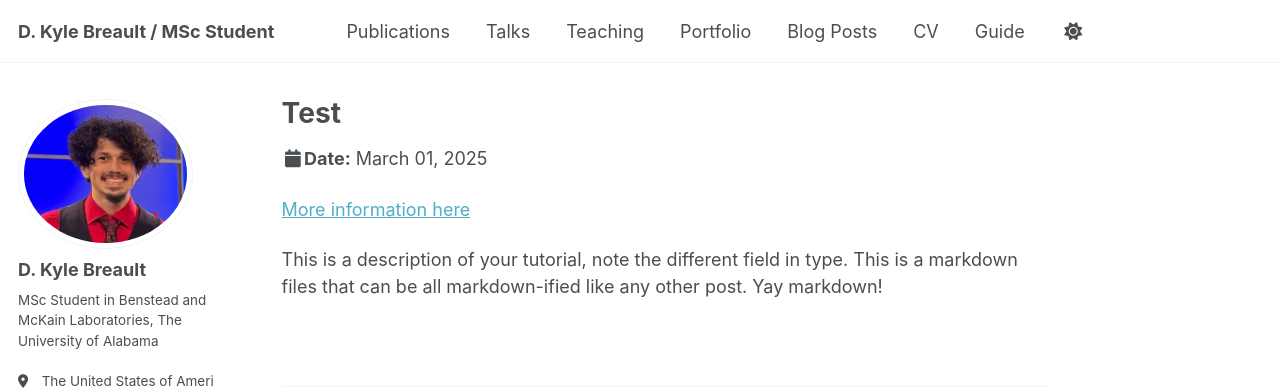
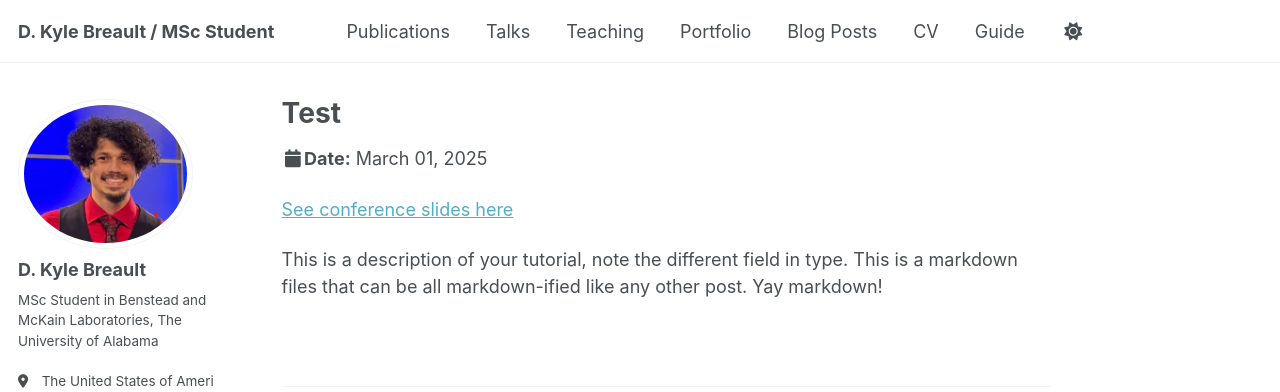
Before and after one commit to KyleBreault/.github.io, a Jekyll site: the page built from _talks/2013-03-01-tutorial-1.md, in a window 1280 px wide and 988 px high. Shown: the top 392 px of the window. Built offline with Jekyll 4.4.1, drawn with Linux system fonts in a browser that asks for light colours; a script that is not in the unit is left out.

Commit message:
Update 2013-03-01-tutorial-1.md

```diff
--- a/_talks/2013-03-01-tutorial-1.md
+++ b/_talks/2013-03-01-tutorial-1.md
@@ -9,6 +9,6 @@ date: 2025-03-01
 location: "Berkeley, CA, USA"
 ---
 
-[More information here](http://exampleurl.com)
+[See conference slides here](/.github.io/files/Spatiotemporal Distributions of Species Detected within Virginia's Offshore Lease Areas Volume 1.pdf)
 
 This is a description of your tutorial, note the different field in type. This is a markdown files that can be all markdown-ified like any other post. Yay markdown!
```
